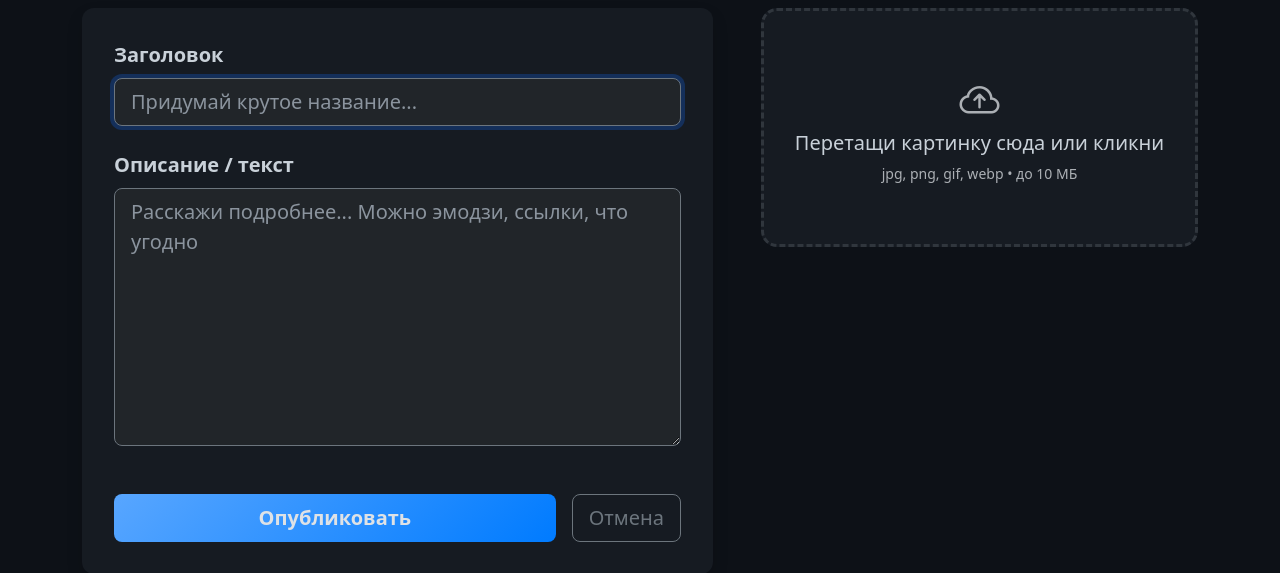
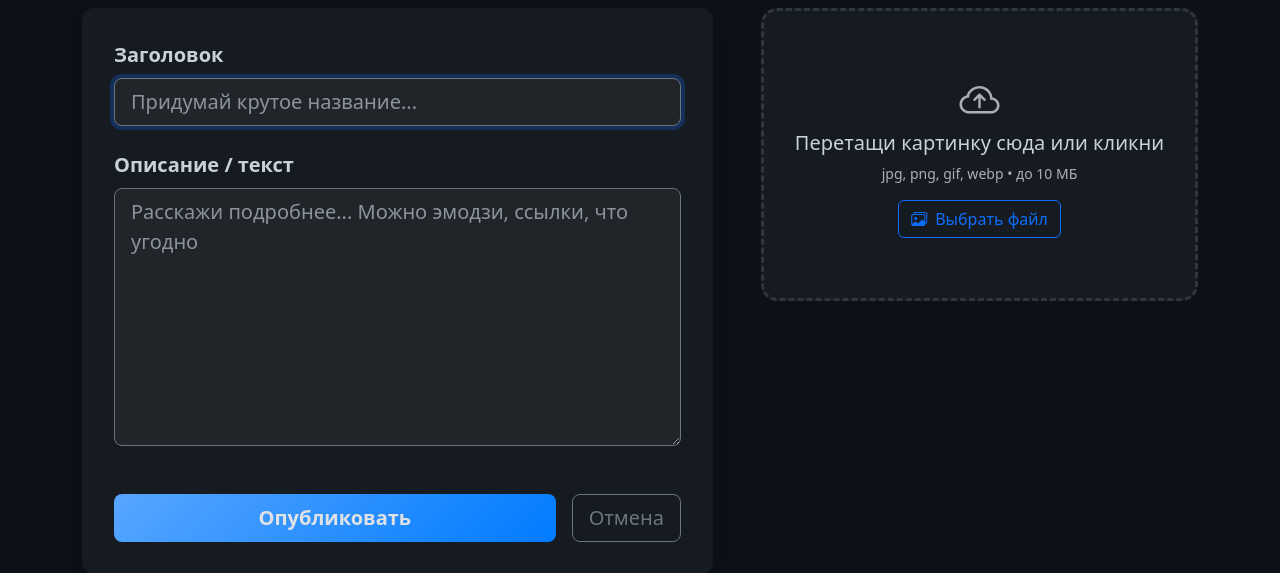
Before and after one commit to FartykNR/klon-ebla, a Flask app: page /new in a window 1280 px wide. Shown: the part 145-718 px from the top of the page. Run offline with Flask 3, Linux system fonts and the light colour scheme.

Commit message:
Добавлен видимый лейбл для выбора файла в форме

```diff
--- a/templates/new_post.html
+++ b/templates/new_post.html
@@ -107,13 +107,16 @@
                     <i class="bi bi-cloud-arrow-up fs-1 mb-3 text-muted"></i>
                     <h5>Перетащи картинку сюда или кликни</h5>
                     <p class="text-muted small mb-0">jpg, png, gif, webp • до 10 МБ</p>
+
+                    <!-- Явное поле ввода + лейбл для него -->
+                    <label for="image" class="btn btn-outline-primary mt-3">
+                        <i class="bi bi-images me-2"></i>Выбрать файл
+                    </label>
                     <input type="file" id="image" name="image" class="file-input" accept="image/*">
                 </div>
 
                 <div id="previewBox" class="preview-box d-none">
                     <img id="previewImg" class="preview-img" alt="Предпросмотр">
-                </div>
-            </div>
                 </div>
             </div>
 
```
Lines whose indentation alone changed are shown as unchanged.
